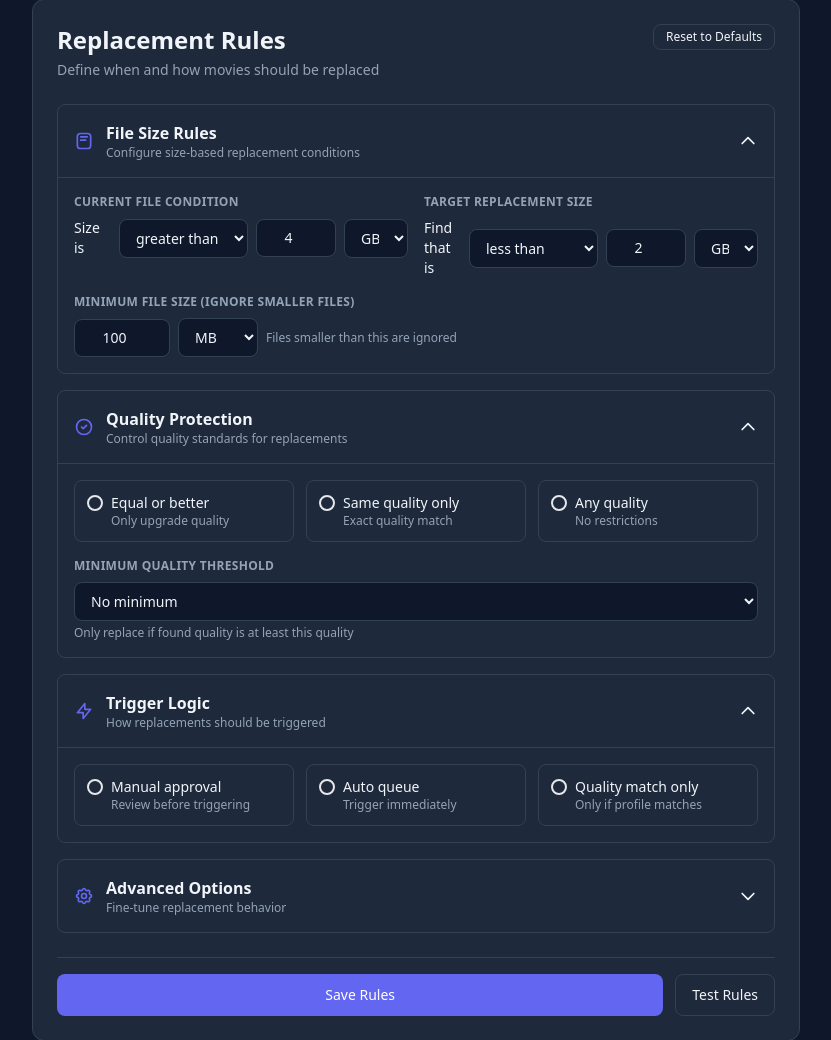
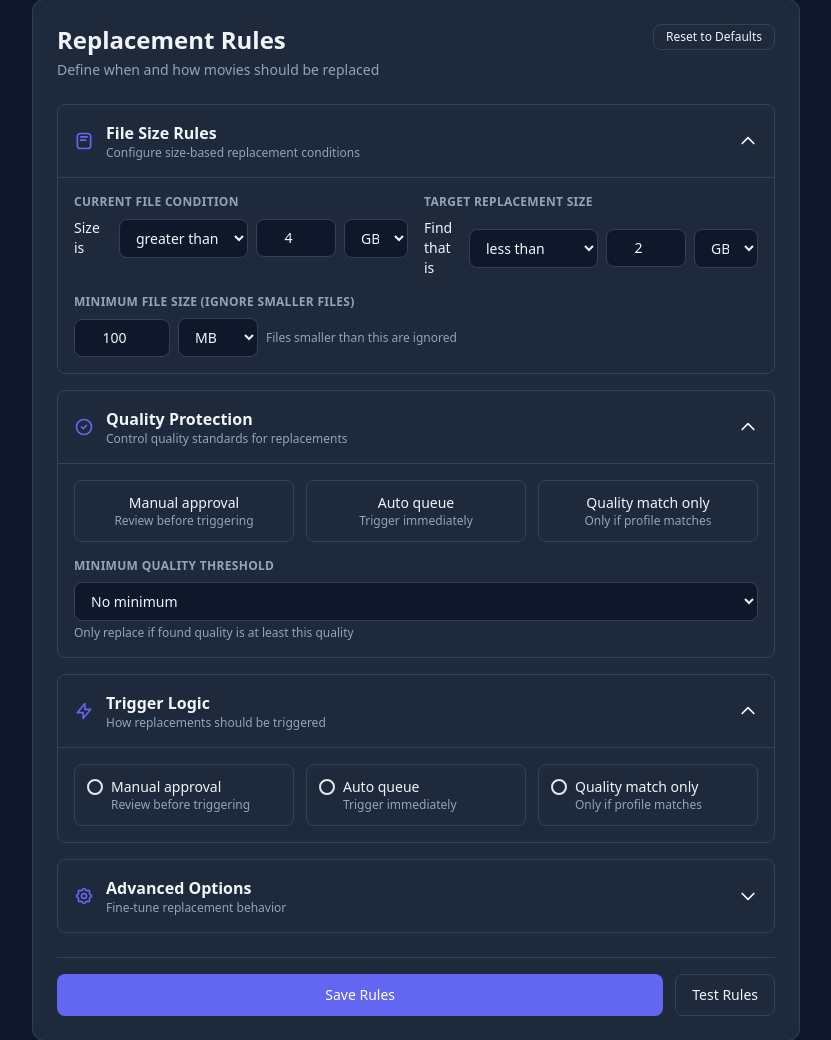
Before and after one commit to PLEXEUM/resizarr, a FastAPI app: page /rules in a window 1280 px wide. Shown: the part 152-1192 px from the top of the page, without its empty margins (224-1055 px from the left). Run offline with FastAPI, Linux system fonts and the light colour scheme; data that the repository does not hold is empty; parts of the project's set-up code (start-up, migrations or seed data) failed here and were passed over; some libraries are stand-ins or nearby versions.

```diff
--- a/app/web/templates/rules.html
+++ b/app/web/templates/rules.html
@@ -8,9 +8,10 @@ input[type="radio"].hidden {
     display: none;
 }
 
-label:has(input[type="radio"].hidden:checked) {
+label:has(input[type="radio"]:checked) {
     border-color: var(--accent) !important;
-    background: rgba(var(--accent-rgb, 99, 102, 241), 0.05);
+    background: rgba(var(--accent-rgb, 99, 102, 241), 0.08);
+    box-shadow: 0 1px 2px 0 rgba(0, 0, 0, 0.05);
 }
 
 /* Make cards more interactive */
@@ -185,34 +186,25 @@ input[type="range"]::-webkit-slider-thumb {
                 <div id="quality-section" class="border-t p-4 space-y-4" style="border-color: var(--border-color); display: none;">
                     <!-- Quality Rule Cards -->
                     <div class="grid grid-cols-1 md:grid-cols-3 gap-3">
-                        <label class="border rounded-lg p-3 cursor-pointer transition hover:border-indigo-300" style="border-color: var(--border-color);">
-                            <input type="radio" name="quality-rule" value="equal_or_better" class="hidden peer">
-                            <div class="flex items-start gap-2">
-                                <div class="w-4 h-4 mt-0.5 rounded-full border-2 peer-checked:bg-indigo-500 peer-checked:border-indigo-500"></div>
-                                <div>
-                                    <div class="font-medium text-sm">Equal or better</div>
-                                    <div class="text-xs" style="color: var(--text-secondary);">Only upgrade quality</div>
-                                </div>
+                        <label class="border rounded-lg p-3 cursor-pointer transition text-center" style="border-color: var(--border-color);">
+                            <input type="radio" name="trigger-logic" value="manual" class="hidden">
+                            <div>
+                                <div class="font-medium text-sm">Manual approval</div>
+                                <div class="text-xs" style="color: var(--text-secondary);">Review before triggering</div>
                             </div>
                         </label>
-                        <label class="border rounded-lg p-3 cursor-pointer transition" style="border-color: var(--border-color);">
-                            <input type="radio" name="quality-rule" value="same_only" class="hidden peer">
-                            <div class="flex items-start gap-2">
-                                <div class="w-4 h-4 mt-0.5 rounded-full border-2 peer-checked:bg-indigo-500 peer-checked:border-indigo-500"></div>
-                                <div>
-                                    <div class="font-medium text-sm">Same quality only</div>
-                                    <div class="text-xs" style="color: var(--text-secondary);">Exact quality match</div>
-                                </div>
+                        <label class="border rounded-lg p-3 cursor-pointer transition text-center" style="border-color: var(--border-color);">
+                            <input type="radio" name="trigger-logic" value="auto" class="hidden">
+                            <div>
+                                <div class="font-medium text-sm">Auto queue</div>
+                                <div class="text-xs" style="color: var(--text-secondary);">Trigger immediately</div>
                             </div>
                         </label>
-                        <label class="border rounded-lg p-3 cursor-pointer transition" style="border-color: var(--border-color);">
-                            <input type="radio" name="quality-rule" value="any" class="hidden peer">
-                            <div class="flex items-start gap-2">
-                                <div class="w-4 h-4 mt-0.5 rounded-full border-2 peer-checked:bg-indigo-500 peer-checked:border-indigo-500"></div>
-                                <div>
-                                    <div class="font-medium text-sm">Any quality</div>
-                                    <div class="text-xs" style="color: var(--text-secondary);">No restrictions</div>
-                                </div>
+                        <label class="border rounded-lg p-3 cursor-pointer transition text-center" style="border-color: var(--border-color);">
+                            <input type="radio" name="trigger-logic" value="quality_match" class="hidden">
+                            <div>
+                                <div class="font-medium text-sm">Quality match only</div>
+                                <div class="text-xs" style="color: var(--text-secondary);">Only if profile matches</div>
                             </div>
                         </label>
                     </div>
```
